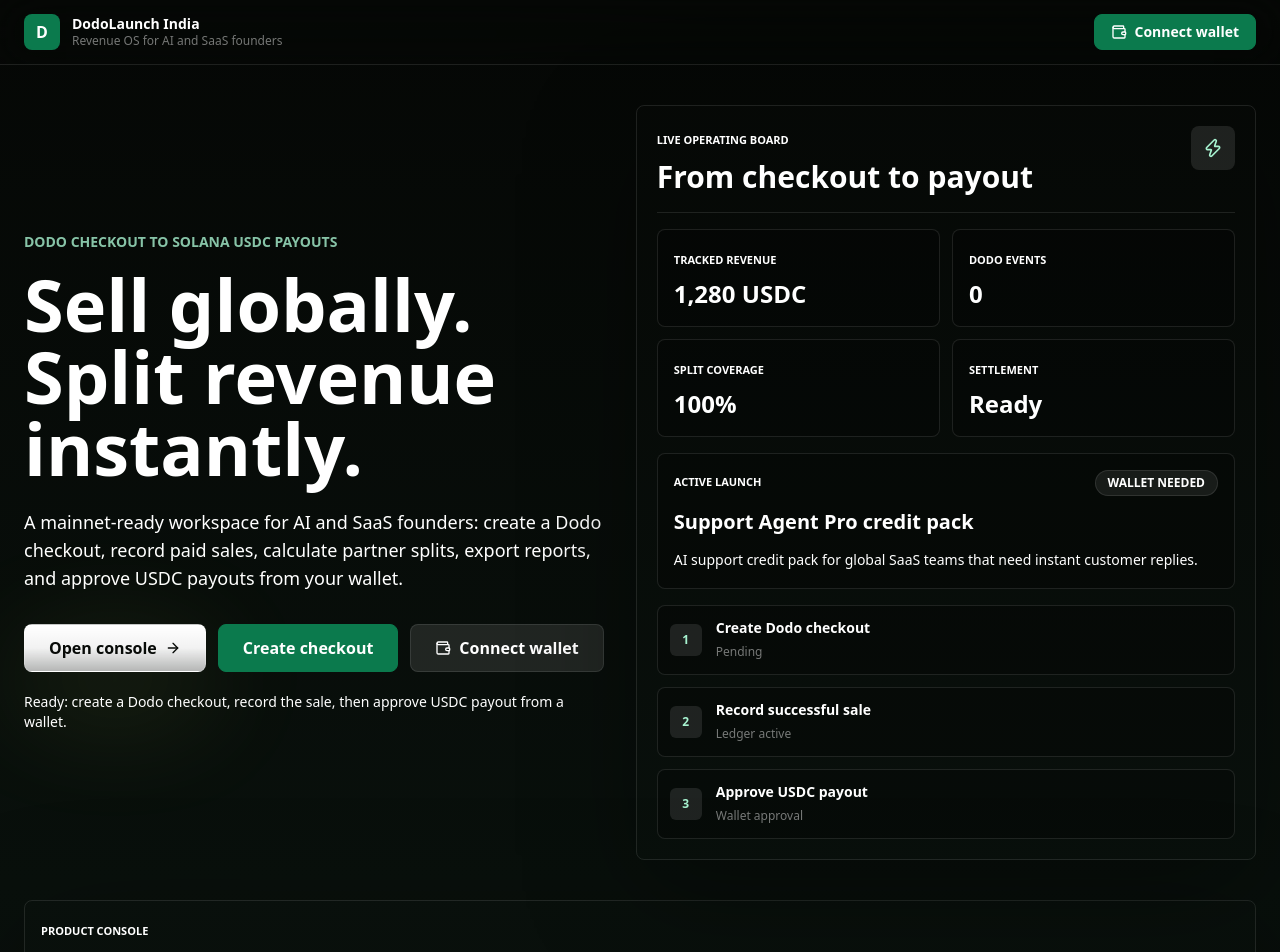
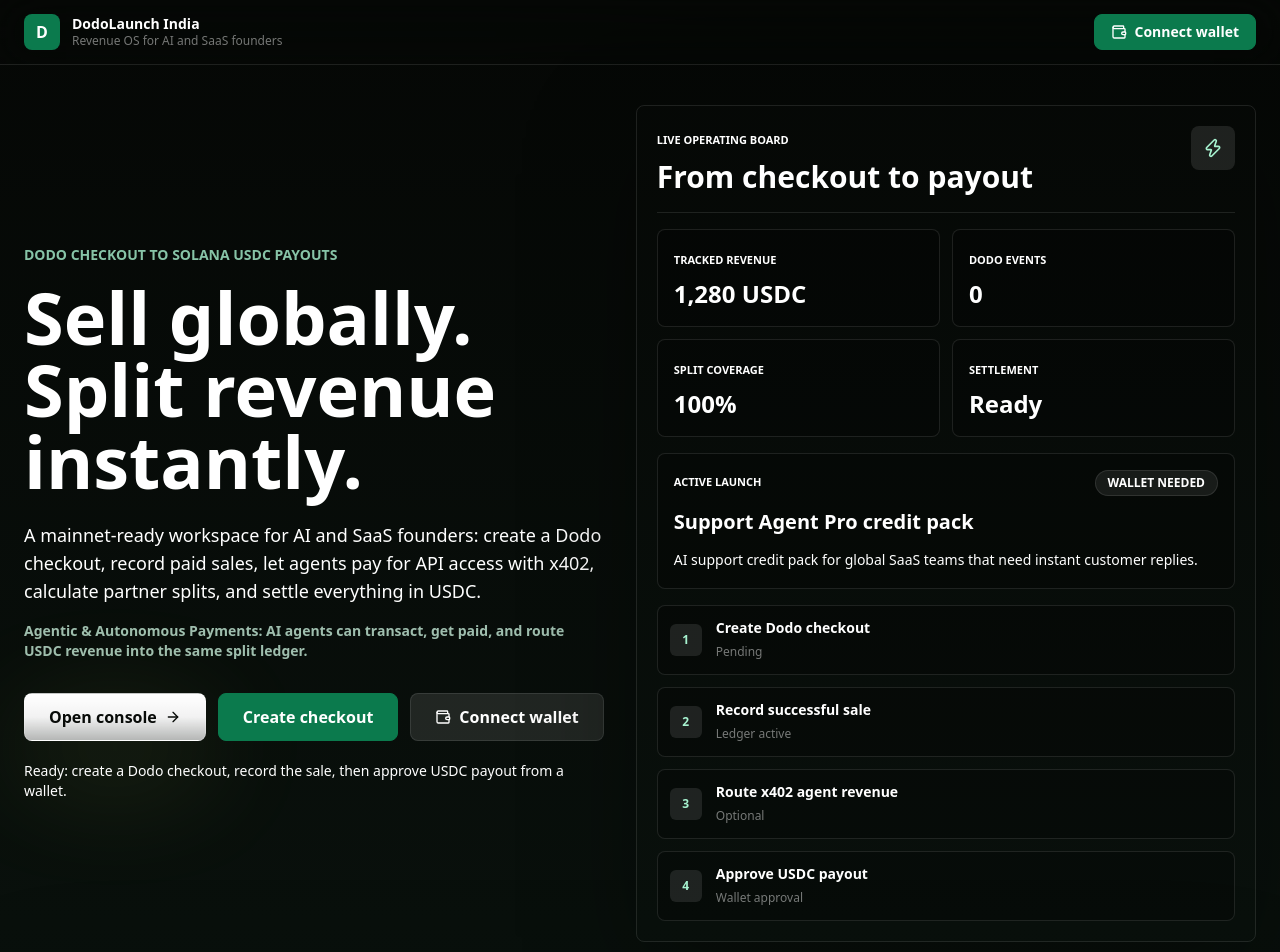
Before and after one commit to jerreenj/DodoLaunch-India, a Next.js app: page / in a window 1280 px wide. Shown: the top 952 px of the page. Built offline with nearby package versions, Linux system fonts and the light colour scheme.

Commit message:
feat: surface agentic payments in app

```diff
--- a/components/ui/saa-s-template.tsx
+++ b/components/ui/saa-s-template.tsx
@@ -117,7 +117,7 @@ const workspaceViews: Array<{
   {
     id: "agent",
     label: "Agent Pay",
-    description: "x402 paid API flow",
+    description: "Agentic x402 revenue",
     icon: Bot,
   },
 ];
@@ -656,7 +656,10 @@ export default function Component() {
           </h1>
           <p className="mt-6 max-w-2xl text-base leading-7 text-white/64 sm:text-lg">
             A mainnet-ready workspace for AI and SaaS founders: create a Dodo checkout, record paid sales,
-            calculate partner splits, export reports, and approve USDC payouts from your wallet.
+            let agents pay for API access with x402, calculate partner splits, and settle everything in USDC.
+          </p>
+          <p className="mt-4 max-w-2xl text-sm font-semibold text-emerald-100/75">
+            Agentic & Autonomous Payments: AI agents can transact, get paid, and route USDC revenue into the same split ledger.
           </p>
           <div className="mt-8 flex flex-col gap-3 sm:flex-row">
             <Button type="button" variant="gradient" size="lg" onClick={() => goToWorkspace("launch")}>
@@ -711,7 +714,8 @@ export default function Component() {
             {[
               ["1", "Create Dodo checkout", latestCheckout ? "Done" : "Pending"],
               ["2", "Record successful sale", state.settlementEntries.length ? "Ledger active" : "Awaiting sale"],
-              ["3", "Approve USDC payout", mainnetTx.status === "broadcasted" ? "Proof live" : "Wallet approval"],
+              ["3", "Route x402 agent revenue", state.x402Events.length ? "Done" : "Optional"],
+              ["4", "Approve USDC payout", mainnetTx.status === "broadcasted" ? "Proof live" : "Wallet approval"],
             ].map(([index, title, detail]) => (
               <div className="grid grid-cols-[34px_1fr] items-center gap-3 rounded-lg border border-white/10 bg-black/25 p-3" key={title}>
                 <span className="grid size-8 place-items-center rounded-md bg-white/10 text-xs font-black text-emerald-200">{index}</span>
@@ -1060,10 +1064,10 @@ export default function Component() {
             {activeView === "agent" ? (
               <div className="grid gap-5 xl:grid-cols-[0.95fr_1.05fr]">
                 <ShellCard>
-                  <Label>Agentic payments</Label>
-                  <h3 className="mt-2 text-3xl font-semibold">Protect API revenue with x402</h3>
+                  <Label>Agentic & Autonomous Payments</Label>
+                  <h3 className="mt-2 text-3xl font-semibold">Let AI agents pay, get paid, and split revenue</h3>
                   <p className="mt-3 text-sm leading-6 text-white/54">
-                    AI agents can hit a paid endpoint, receive a 402 challenge, attach payment proof, and route the resulting revenue into the same ledger.
+                    AI agents can hit a paid endpoint, receive a 402 challenge, attach payment proof, and route the resulting USDC revenue into the same ledger without a manual ops step.
                   </p>
                   <Button type="button" variant="gradient" className="mt-5" disabled={busyAction !== null} onClick={runX402Demo}>
                     {busyAction === "x402" ? "Routing..." : "Run paid API flow"}
@@ -1084,6 +1088,20 @@ export default function Component() {
                     GET /api/x402/agent-data
                     <br />
                     x-payment: {state.x402Events.length ? "demo-paid" : "required"}
+                  </div>
+                  <div className="mt-4 grid gap-3 sm:grid-cols-3">
+                    <div className="rounded-lg border border-white/10 bg-black/25 p-4">
+                      <Label>Agent Buyer</Label>
+                      <strong className="mt-2 block">Autonomous Support Agent</strong>
+                    </div>
+                    <div className="rounded-lg border border-white/10 bg-black/25 p-4">
+                      <Label>Revenue</Label>
+                      <strong className="mt-2 block">{state.x402Events[0] ? formatMoney(state.x402Events[0].amount.amount, state.x402Events[0].amount.currency) : "2.4 USDC"}</strong>
+                    </div>
+                    <div className="rounded-lg border border-white/10 bg-black/25 p-4">
+                      <Label>Settlement</Label>
+                      <strong className="mt-2 block">Same USDC Ledger</strong>
+                    </div>
                   </div>
                   <p className="mt-4 text-sm leading-6 text-white/56">{x402Preview}</p>
                 </ShellCard>
```
